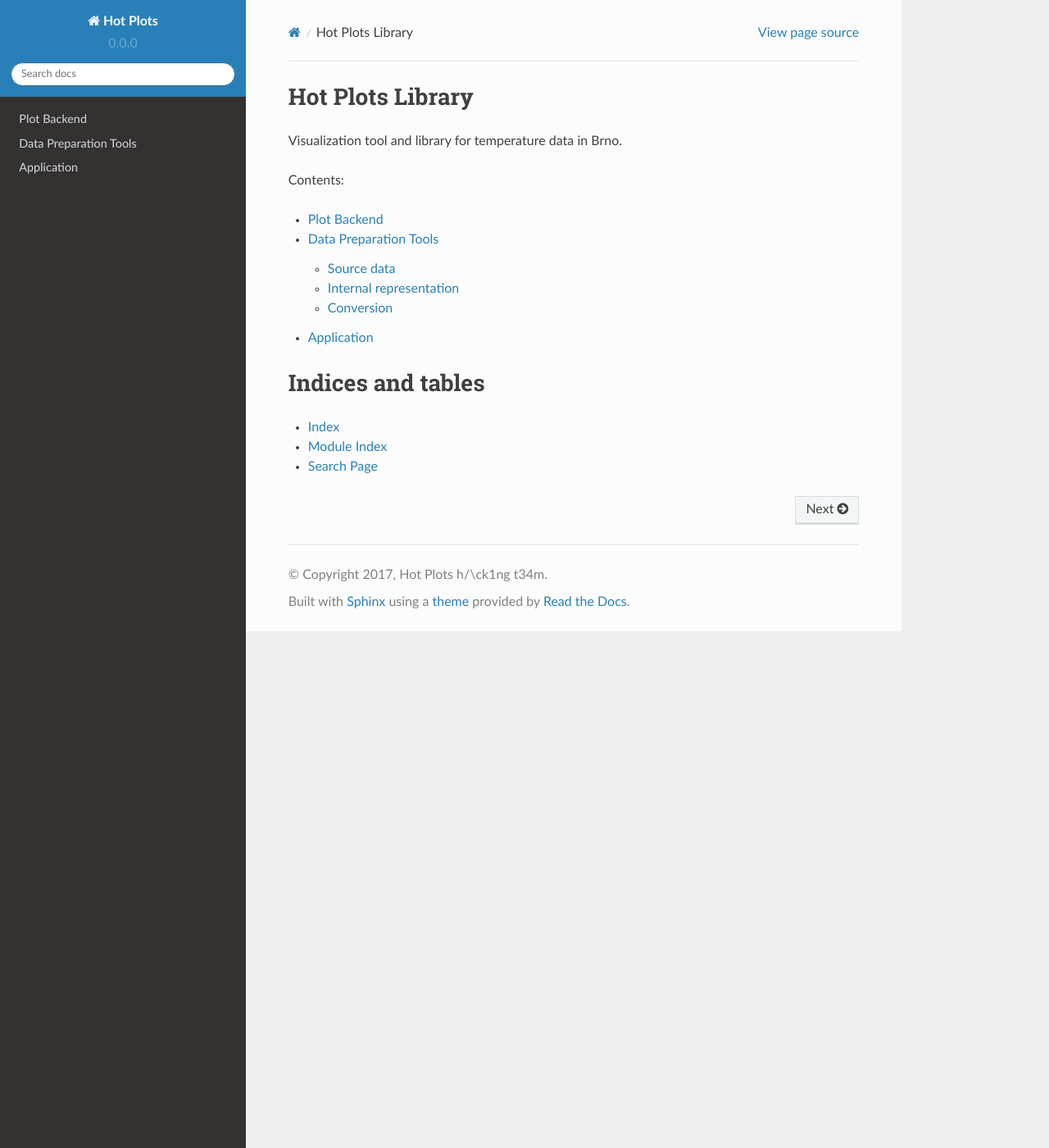
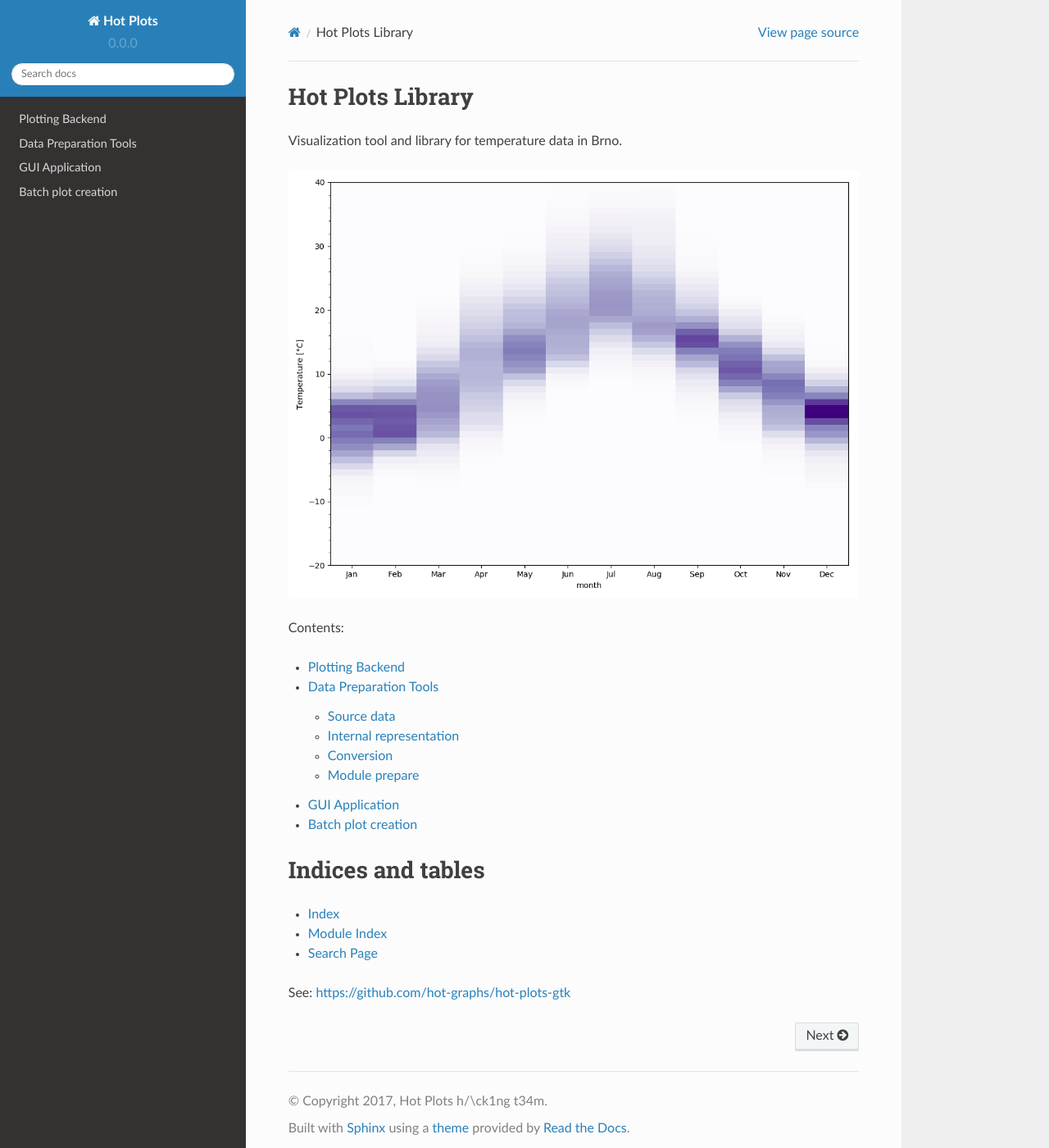
Before and after one commit to hot-graphs/hot-plots-gtk, a Sphinx documentation site: the page built from doc/index.rst, in a window 1280 px wide and 1400 px high. Shown: the whole window at 82% size. Built offline with Sphinx 7.4.7 and the Read the Docs theme 2.0.0, drawn with Linux system fonts in a browser that asks for light colours; pages that are not in the unit, such as notebooks, are missing from menus.

Commit message:
Some sphinx docs...

```diff
--- a/doc/data_source.rst
+++ b/doc/data_source.rst
@@ -1,5 +1,5 @@
-Plot Backend
-============
+Plotting Backend
+================
 
 .. automodule:: data_source
     :members:
--- a/doc/idea.rst
+++ b/doc/idea.rst
@@ -1,5 +1,5 @@
-Application
-===========
+GUI Application
+===============
 
 .. automodule:: idea
     :members:
--- a/doc/index.rst
+++ b/doc/index.rst
@@ -8,6 +8,8 @@ Hot Plots Library
 
 Visualization tool and library for temperature data in Brno.
 
+.. image :: example.png
+
 Contents:
 
 .. toctree::
@@ -16,7 +18,7 @@ Contents:
    data_source
    prepare
    idea
-
+   batch
 
 
 Indices and tables
@@ -25,3 +27,5 @@ Indices and tables
 * :ref:`genindex`
 * :ref:`modindex`
 * :ref:`search`
+
+See: https://github.com/hot-graphs/hot-plots-gtk
```
Also changed, not shown: doc/batch.rst (added, +34 -0 lines), doc/prepare.rst (+30 -4 lines), doc/example.png (added), doc/plot2.png (added), doc/plot3.png (added), doc/plot4.png (added).
